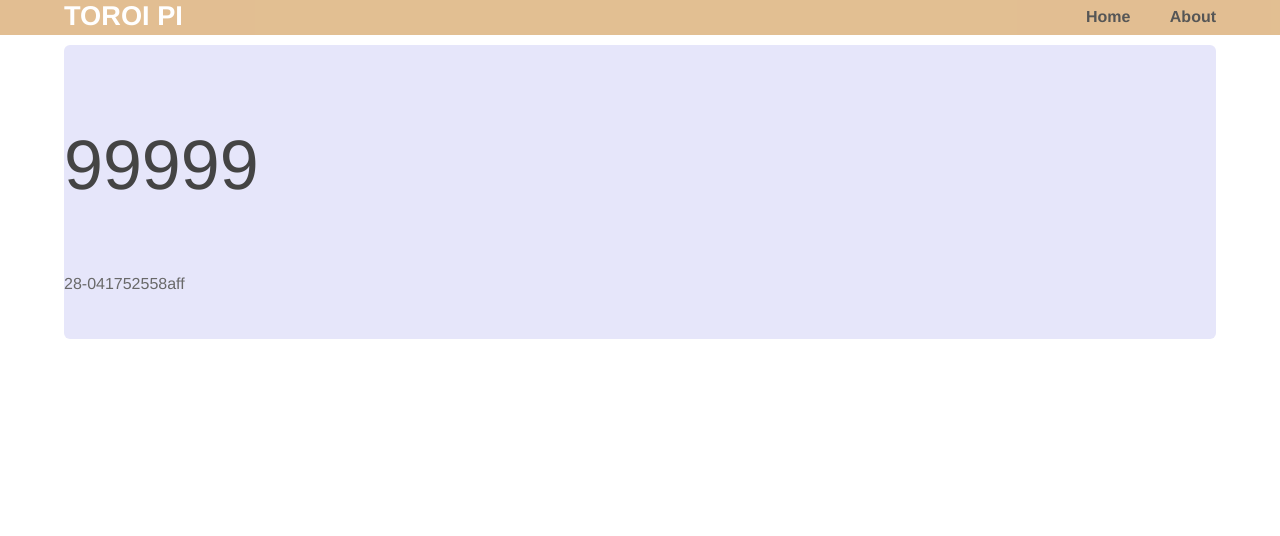
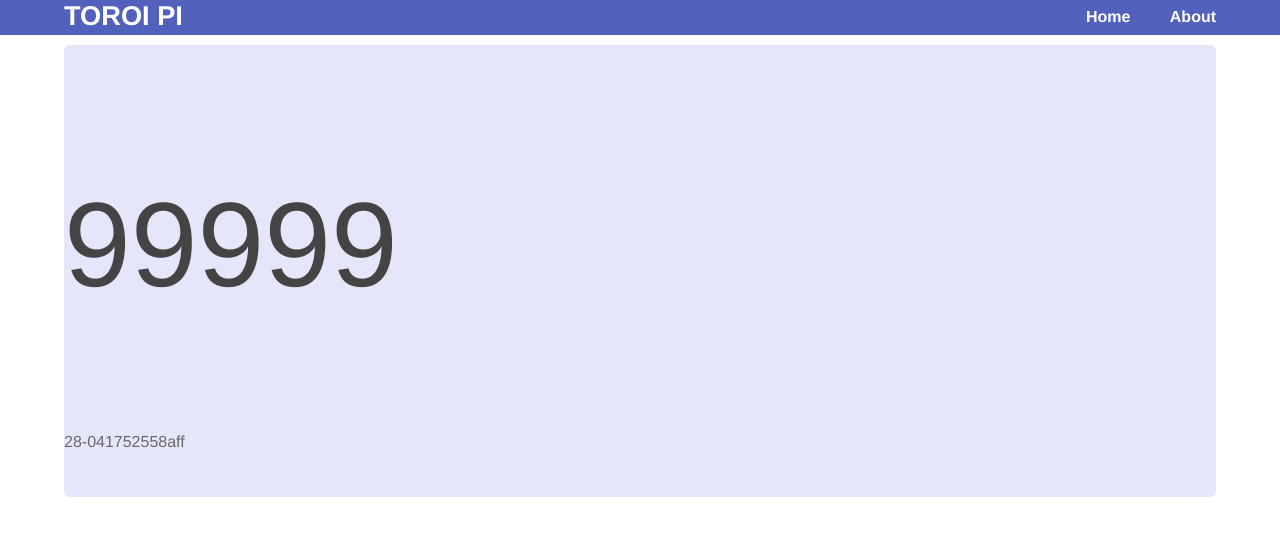
Before and after one commit to pahu/raspbeery-pi, a Flask app: page / in a window 1280 px wide. Shown: the top 536 px of the page. Run offline with Flask 2, Linux system fonts and the light colour scheme.

Commit message:
css tweak

```diff
--- a/notes.txt
+++ b/notes.txt
@@ -1,3 +1,3 @@
 -- run flask externally visible on port 6100
-export FLASK_APP=webapp.py
+export FLASK_APP=app.py
 flask run --host=0.0.0.0 --port=6100
--- a/static/main.css
+++ b/static/main.css
@@ -11,7 +11,7 @@ body {
  */
 
 header {
-  background-color: #DFB887;
+  background-color: #3f51b5;
   height: 35px;
   width: 100%;
   opacity: .9;
@@ -86,12 +86,12 @@ h3 {
 }
 
 .menu li a {
-  color: #444;
+  color: #FFFFFF;
   text-decoration: none;
 }
 
 .sensor-temperature {
-  font-size: 70px;
+  font-size: 120px;
 }
 
 .sensor-id {
```
